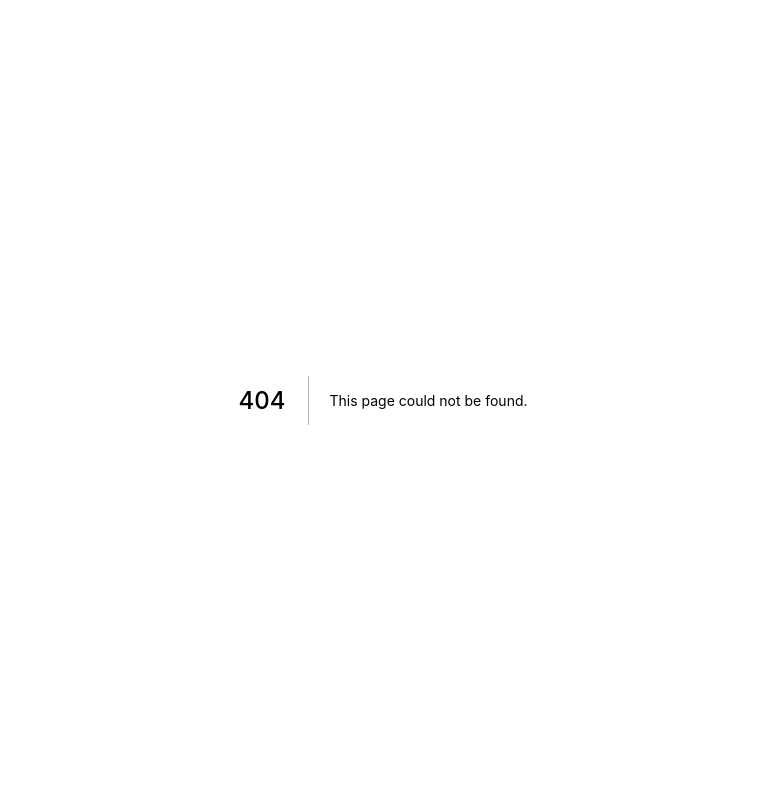
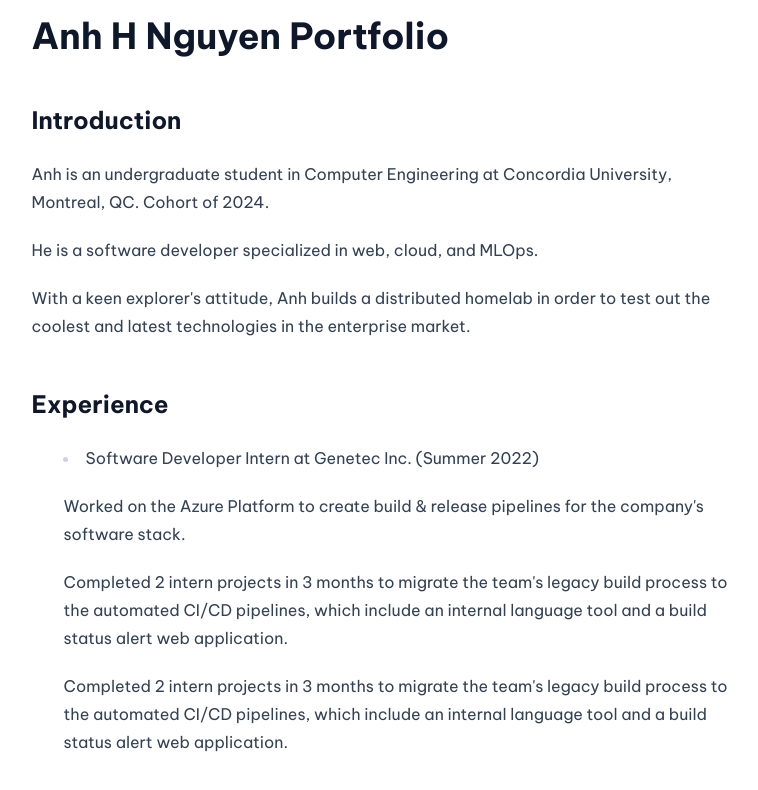
Before and after one commit to zasshuwu/nogamioka, a Next.js app: page /basic in a window 1280 px wide. Before the commit this address had no page. Shown: the top 790 px of the page, without its empty margins (257-1015 px from the left). Built offline with nearby package versions, Linux system fonts and the light colour scheme.

Commit message:
prose test

```diff
--- a/next.config.js
+++ b/next.config.js
@@ -1,9 +1,14 @@
 /** @type {import('next').NextConfig} */
-const nextConfig = {
+
+const withMDX = require('@next/mdx')({
+  extension: /\.mdx?$/,
+})
+
+const nextConfig = withMDX({
   reactStrictMode: true,
   output: 'standalone',
   content: [
-    "./pages/**/*.{js,ts,jsx,tsx}",
+    "./pages/**/*.{js,ts,jsx,tsx,mdx,md}",
     "./components/**/*.{js,ts,jsx,tsx}",
   ],
   theme: {
@@ -17,6 +22,7 @@ const nextConfig = {
       "raw.githubusercontent.com",
     ],
   },
-};
+  pageExtensions: ["js", "jsx", "ts", "tsx", "mdx", "md"],
+});
 
 module.exports = nextConfig;
--- a/package.json
+++ b/package.json
@@ -10,6 +10,9 @@
   },
   "dependencies": {
     "@headlessui/react": "^1.6.6",
+    "@mdx-js/loader": "^2.1.5",
+    "@mdx-js/react": "^2.1.5",
+    "@next/mdx": "^12.3.1",
     "fast-average-color": "^9.1.1",
     "next": "^12.3.0",
     "postcss-100vh-fix": "^1.0.2",
@@ -19,6 +22,7 @@
     "typed.js": "^2.0.12"
   },
   "devDependencies": {
+    "@tailwindcss/typography": "^0.5.7",
     "autoprefixer": "^10.4.7",
     "eslint": "8.16.0",
     "eslint-config-next": "12.1.6",
--- /dev/null
+++ b/pages/basic.js
@@ -0,0 +1,36 @@
+import Head from 'next/head'
+
+export default function Basic() {
+
+  return (
+    <>
+      <Head>
+        <title>Basic Mode</title>
+        <meta name="description" content="No frills" />
+      </Head>
+
+      <article className='prose lg:prose-x prose-slate m-auto my-4'>
+        <h1>Anh H Nguyen Portfolio</h1>
+        <div>
+          <h2>Introduction</h2>
+          <p>Anh is an undergraduate student in Computer Engineering at Concordia University, Montreal, QC. Cohort of 2024.</p>
+          <p>He is a software developer specialized in web, cloud, and MLOps.</p>
+          <p>With a keen explorer's attitude, Anh builds a distributed homelab in order to test out the coolest and latest technologies in the enterprise market.</p>
+        </div>
+        <div>
+          <h2>Experience</h2>
+          <ul>
+            <li>Software Developer Intern at Genetec Inc. (Summer 2022)
+              <p>Worked on the Azure Platform to create build &amp; release pipelines for the company's software stack.</p>
+              <p>Completed 2 intern projects in 3 months to migrate the team's legacy build process to the automated CI/CD pipelines, which include an internal language tool and a build status alert web application.</p>
+              <p>Completed 2 intern projects in 3 months to migrate the team's legacy build process to the automated CI/CD pipelines, which include an internal language tool and a build status alert web application.</p>
+            </li>
+
+
+          </ul>
+        </div>
+
+      </article>
+    </>
+  )
+}
--- a/tailwind.config.js
+++ b/tailwind.config.js
@@ -9,5 +9,5 @@ module.exports = {
 	},
 	darkMode: "class",
 
-	plugins: [],
+	plugins: [require('@tailwindcss/typography')],
 };
```
Also changed, not shown: 2 other files (tests, documents, lock files or other folders).
